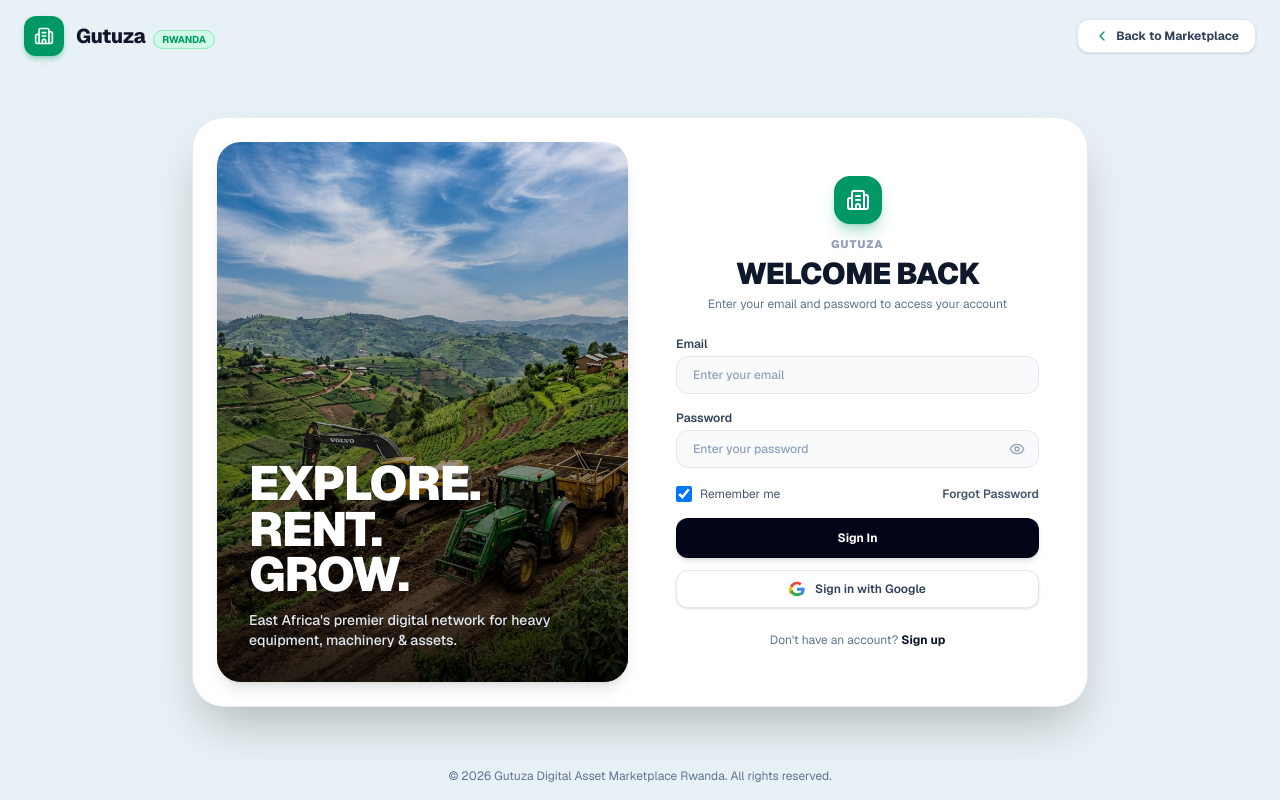
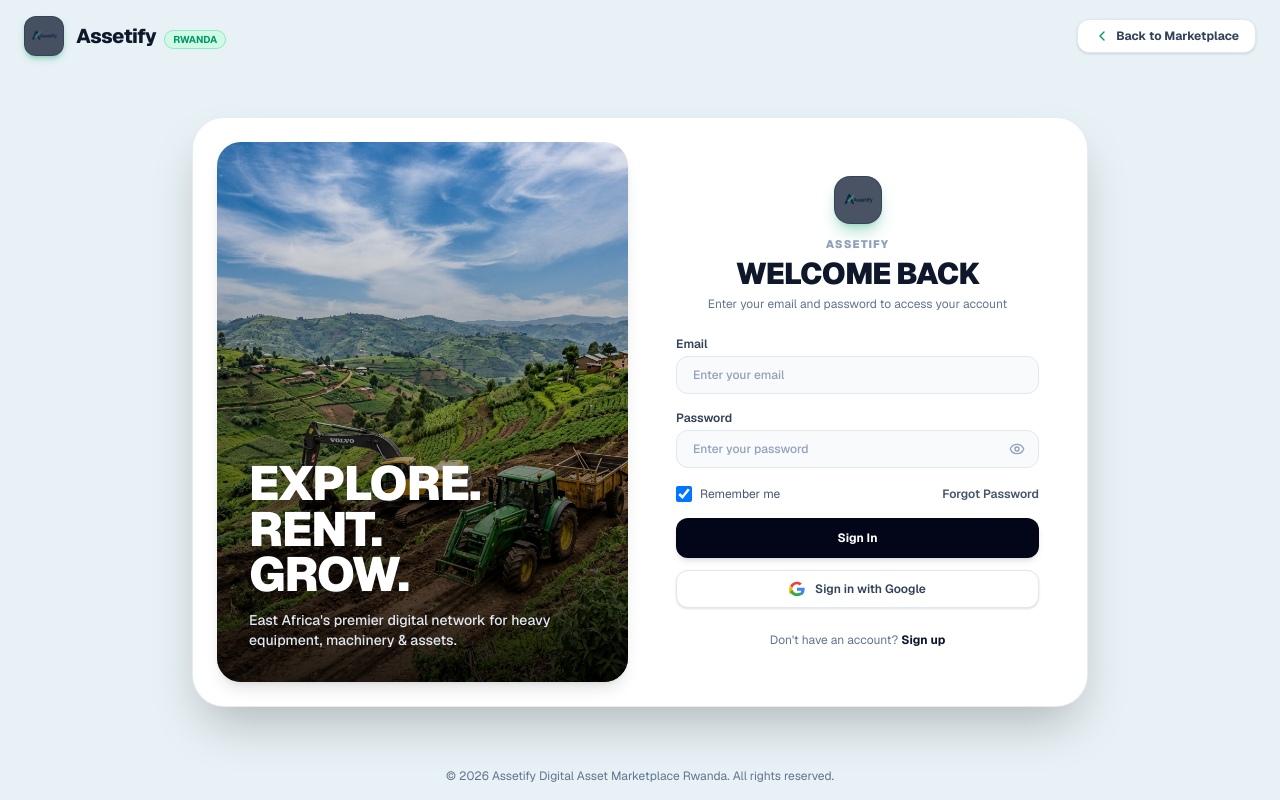
Before and after one commit to semanaparfait/Gutuza, a Next.js app: page /app/account in a window 1280 px wide. Built offline with nearby package versions, Linux system fonts and the light colour scheme.

Commit message:
feat: implement core UI components, authentication page, and asset discovery layout

```diff
--- a/app/app/account/page.tsx
+++ b/app/app/account/page.tsx
@@ -86,7 +86,7 @@
       setIsLoading(true);
       setTimeout(() => {
         setIsLoading(false);
-        setSuccessMsg('Account created successfully! Welcome to Gutuza.');
+        setSuccessMsg('Account created successfully! Welcome to Assetify.');
         setTimeout(() => {
           router.push('/');
         }, 1200);
@@ -111,11 +111,11 @@
       {/* Top Header */}
       <header className="px-6 py-4 flex items-center justify-between max-w-7xl mx-auto w-full z-10">
         <Link href="/" className="flex items-center gap-3 group">
-          <div className="w-10 h-10 rounded-xl bg-emerald-600 flex items-center justify-center text-white shadow-md shadow-emerald-600/30 group-hover:scale-105 transition-transform">
-            <Building2 className="w-5 h-5" />
+          <div className="w-10 h-10 rounded-xl overflow-hidden bg-slate-800/80 border border-slate-700/80 flex items-center justify-center p-1 shadow-md shadow-emerald-600/30 group-hover:scale-105 transition-transform">
+            <img src="/Logo.png" alt="Assetify Logo" className="w-full h-full object-contain" />
           </div>
           <div>
-            <span className="text-xl font-extrabold tracking-tight text-slate-900 dark:text-white">Gutuza</span>
+            <span className="text-xl font-extrabold tracking-tight text-slate-900 dark:text-white">Assetify</span>
             <span className="ml-2 text-[10px] font-bold text-emerald-600 dark:text-emerald-400 bg-emerald-100 dark:bg-emerald-950/80 px-2 py-0.5 rounded-full border border-emerald-500/30 uppercase">
               Rwanda
             </span>
@@ -140,7 +140,7 @@
             {/* Background Image */}
             <Image
               src="/gutuza_real_machinery_banner.png"
-              alt="Gutuza Heavy Equipment Marketplace Banner"
+              alt="Assetify Heavy Equipment Marketplace Banner"
               fill
               className="object-cover object-center"
               priority
@@ -165,11 +165,11 @@
           <div className="lg:col-span-6 flex flex-col justify-center px-4 sm:px-6 py-4">
             {/* Top Logo & Title */}
             <div className="flex flex-col items-center text-center mb-6">
-              <div className="w-12 h-12 rounded-2xl bg-emerald-600 flex items-center justify-center text-white shadow-lg shadow-emerald-600/30 mb-3">
-                <Building2 className="w-6 h-6" />
+              <div className="w-12 h-12 rounded-2xl overflow-hidden bg-slate-800/80 border border-slate-700/80 flex items-center justify-center p-1.5 shadow-lg shadow-emerald-600/30 mb-3">
+                <img src="/Logo.png" alt="Assetify Logo" className="w-full h-full object-contain" />
               </div>
               <span className="text-[11px] font-black tracking-widest text-slate-400 dark:text-slate-500 uppercase">
-                GUTUZA
+                ASSETIFY
               </span>
               <h2 className="text-2xl sm:text-3xl font-black text-slate-900 dark:text-white uppercase tracking-tight mt-1">
                 {isLoginMode ? 'WELCOME BACK' : 'CREATE ACCOUNT'}
@@ -333,7 +333,7 @@
               <button
                 type="button"
                 onClick={() => {
-                  setEmailOrPhone('user.google@gutuza.rw');
+                  setEmailOrPhone('user.google@assetify.com');
                   setPassword('googlepass123');
                 }}
                 className="w-full flex items-center justify-center gap-2.5 py-2.5 px-4 bg-white dark:bg-slate-900 hover:bg-slate-50 dark:hover:bg-slate-850 border border-slate-200 dark:border-slate-800 rounded-xl text-xs font-semibold text-slate-700 dark:text-slate-200 shadow-sm transition-colors"
@@ -439,7 +439,7 @@
 
       {/* Footer */}
       <footer className="px-6 py-4 text-center text-xs text-slate-500 dark:text-slate-500">
-        &copy; {new Date().getFullYear()} Gutuza Digital Asset Marketplace Rwanda. All rights reserved.
+        &copy; {new Date().getFullYear()} Assetify Digital Asset Marketplace Rwanda. All rights reserved.
       </footer>
     </div>
   );
--- a/app/components/AdminDashboard.tsx
+++ b/app/components/AdminDashboard.tsx
@@ -46,10 +46,12 @@
       {/* Admin Header */}
       <div className="p-6 bg-[#111a18] text-white rounded-3xl border border-slate-800 flex items-center justify-between">
         <div>
-          <div className="flex items-center gap-2">
-            <ShieldCheck className="w-6 h-6 text-emerald-400" />
+          <div className="flex items-center gap-3">
+            <div className="w-8 h-8 rounded-lg overflow-hidden bg-slate-800 border border-slate-700 flex items-center justify-center p-0.5">
+              <img src="/Logo.png" alt="Assetify Logo" className="w-full h-full object-contain" />
+            </div>
             <h1 className="text-2xl font-black">
-              Gutuza Governance & Admin Console
+              Assetify Governance & Admin Console
             </h1>
           </div>
           <p className="text-xs text-slate-400 mt-1">
--- a/app/components/BookingModal.tsx
+++ b/app/components/BookingModal.tsx
@@ -38,7 +38,7 @@
   const basePrice = asset.price * days;
   const operatorFee = includeOperator ? 40 * days : 0;
   const insuranceFee = includeInsurance ? 25 * days : 0;
-  const serviceFee = Math.round(basePrice * 0.05); // 5% Gutuza platform fee
+  const serviceFee = Math.round(basePrice * 0.05); // 5% Assetify platform fee
   const totalPrice = basePrice + operatorFee + insuranceFee + serviceFee;
 
   const handleConfirm = (e: React.FormEvent) => {
@@ -140,7 +140,7 @@
                 <div className="flex items-center gap-2.5">
                   <ShieldCheck className="w-4 h-4 text-emerald-500" />
                   <div>
-                    <div className="text-xs font-semibold text-slate-900 dark:text-white">Gutuza Damage Insurance</div>
+                    <div className="text-xs font-semibold text-slate-900 dark:text-white">Assetify Damage Insurance</div>
                     <div className="text-[10px] text-slate-400">Covers equipment damage & third-party liability</div>
                   </div>
                 </div>
@@ -247,7 +247,7 @@
                 Booking Request Sent Successfully!
               </h3>
               <p className="text-xs text-slate-500 max-w-sm mx-auto">
-                Booking ref <strong>#GUTUZA-{Math.floor(100000 + Math.random() * 900000)}</strong>. Owner {asset.owner.name} has been notified and funds are securely held in Gutuza Escrow.
+                Booking ref <strong>#ASSETIFY-{Math.floor(100000 + Math.random() * 900000)}</strong>. Owner {asset.owner.name} has been notified and funds are securely held in Assetify Escrow.
               </p>
             </div>
 
--- a/app/components/ChatDrawer.tsx
+++ b/app/components/ChatDrawer.tsx
@@ -49,7 +49,7 @@
         {
           id: Date.now() + 1,
           sender: targetOwner || 'Jean-Paul Habimana',
-          text: `Got it! I can deliver the equipment directly to your site with a certified operator. Feel free to place the booking request on Gutuza to lock in the dates.`,
+          text: `Got it! I can deliver the equipment directly to your site with a certified operator. Feel free to place the booking request on Assetify to lock in the dates.`,
           time: '10:17 AM',
           isMe: false
         }
--- a/app/components/Hero.tsx
+++ b/app/components/Hero.tsx
@@ -56,17 +56,17 @@
 
   return (
     // Primary #111a18 Hero Section
-    <div className="relative overflow-hidden bg-[#111a18] text-white pt-12 pb-16 border-b border-emerald-950/80">
+    <div className="relative overflow-hidden  text-white pt-12 pb-16 border-b border-emerald-950/80">
 
       {/* Background Accent Glow */}
-      <div className="absolute top-0 left-1/2 -translate-x-1/2 w-full max-w-7xl h-96 bg-[radial-gradient(circle_at_50%_0%,rgba(16,185,129,0.15),transparent_70%)] pointer-events-none" />
+      {/* <div className="absolute top-0 left-1/2 -translate-x-1/2 w-full max-w-7xl h-96 bg-[radial-gradient(circle_at_50%_0%,rgba(16,185,129,0.15),transparent_70%)] pointer-events-none" /> */}
 
       <div className="max-w-7xl mx-auto px-4 sm:px-6 lg:px-8 relative z-10">
 
 
         {/* Headline & Text */}
         <div className="text-center max-w-4xl mx-auto space-y-4">
-          <h1 className="text-4xl sm:text-5xl lg:text-6xl font-black tracking-tight text-white leading-tight">
+          <h1 className="hidden text-4xl sm:text-5xl lg:text-6xl font-black tracking-tight text-white leading-tight">
             Unlock & Monetize <br />
             <span className="text-emerald-400">
               Every Asset Around You
--- a/app/components/Navbar.tsx
+++ b/app/components/Navbar.tsx
@@ -51,14 +51,13 @@
               onClick={() => setActiveView("marketplace")}
               className="flex items-center gap-3 group text-left"
             >
-              {/* 10% CTA / Highlight Accent (Emerald #059669) */}
-              <div className="w-11 h-11 rounded-xl bg-emerald-600 flex items-center justify-center text-white shadow-md shadow-emerald-600/30 group-hover:scale-105 transition-transform">
-                <Building2 className="w-6 h-6" />
+              <div className="w-11 h-11 rounded-xl overflow-hidden bg-slate-800/80 border border-slate-700/80 flex items-center justify-center p-1 shadow-md shadow-emerald-600/20 group-hover:scale-105 transition-transform">
+                <img src="/Logo.png" alt="Assetify Logo" className="w-full h-full object-contain" />
               </div>
               <div>
                 <div className="flex items-center gap-2">
                   <span className="text-2xl font-extrabold tracking-tight text-white">
-                    Gutuza
+                    Assetify
                   </span>
                   <span className="px-2.5 py-0.5 text-[10px] font-bold tracking-wider text-emerald-400 bg-emerald-950/80 rounded-full border border-emerald-500/30 uppercase">
                     Rwanda
--- a/app/layout.tsx
+++ b/app/layout.tsx
@@ -13,9 +13,9 @@
 });
 
 export const metadata: Metadata = {
-  title: "Gutuza | Digital Asset Marketplace",
+  title: "Assetify | Digital Asset Marketplace",
   description: "Connect asset owners with buyers, renters, and service seekers across Africa. Showcase, sell, rent, or offer underutilized heavy equipment, vehicles, land, and tools.",
-  keywords: ["asset marketplace", "equipment rental", "Gutuza", "Africa digital marketplace", "machinery rental", "vehicle rental"],
+  keywords: ["asset marketplace", "equipment rental", "Assetify", "Africa digital marketplace", "machinery rental", "vehicle rental"],
 };
 
 export default function RootLayout({
--- a/app/page.tsx
+++ b/app/page.tsx
@@ -42,7 +42,7 @@
   const [maxPrice, setMaxPrice] = React.useState<number>(3000);
 
   // Modals & Drawers State
-  const [savedAssetIds, setSavedAssetIds] = React.useState<string[]>(['gutuza-001']);
+  const [savedAssetIds, setSavedAssetIds] = React.useState<string[]>(['assetify-001']);
   const [selectedAssetForDetail, setSelectedAssetForDetail] = React.useState<Asset | null>(null);
   const [selectedAssetForBooking, setSelectedAssetForBooking] = React.useState<Asset | null>(null);
   const [isListModalOpen, setIsListModalOpen] = React.useState<boolean>(false);
@@ -335,11 +335,11 @@
 
           <div className="grid grid-cols-1 md:grid-cols-4 gap-8">
             <div className="space-y-3">
-              <div className="flex items-center gap-2">
-                <div className="w-8 h-8 rounded-lg bg-emerald-600 flex items-center justify-center text-white font-bold">
-                  <Building2 className="w-5 h-5" />
+              <div className="flex items-center gap-2.5">
+                <div className="w-9 h-9 rounded-xl overflow-hidden bg-slate-800/80 border border-slate-700/80 flex items-center justify-center p-0.5 shadow-md">
+                  <img src="/Logo.png" alt="Assetify Logo" className="w-full h-full object-contain" />
                 </div>
-                <span className="text-xl font-black text-white">Gutuza</span>
+                <span className="text-xl font-black text-white">Assetify</span>
               </div>
               <p className="text-slate-400 leading-relaxed">
                 Empowering individuals, farmers, and business owners across Africa to monetize underutilized machinery, land, and tools.
@@ -359,7 +359,7 @@
             <div>
               <h4 className="text-white font-bold mb-3 uppercase tracking-wider text-[11px]">Platform Guarantees</h4>
               <ul className="space-y-2">
-                <li><a href="#" className="hover:text-emerald-400 transition-colors">Gutuza Bank Escrow Protection</a></li>
+                <li><a href="#" className="hover:text-emerald-400 transition-colors">Assetify Bank Escrow Protection</a></li>
                 <li><a href="#" className="hover:text-emerald-400 transition-colors">Verified Host KYC & Inspections</a></li>
                 <li><a href="#" className="hover:text-emerald-400 transition-colors">Comprehensive Asset Insurance</a></li>
                 <li><a href="#" className="hover:text-emerald-400 transition-colors">24/7 Field Operator Support</a></li>
@@ -379,14 +379,14 @@
                 </p>
                 <p className="flex items-center gap-2">
                   <Mail className="w-4 h-4 text-emerald-400" />
-                  support@gutuza.com
+                  support@assetify.com
                 </p>
               </div>
             </div>
           </div>
 
           <div className="pt-8 border-t border-slate-800 flex flex-col sm:flex-row justify-between items-center gap-4 text-[11px] text-slate-500">
-            <p>© {new Date().getFullYear()} Gutuza Digital Marketplace. All rights reserved.</p>
+            <p>© {new Date().getFullYear()} Assetify Digital Marketplace. All rights reserved.</p>
             <div className="flex gap-4">
               <a href="#" className="hover:text-slate-300">Privacy Policy</a>
               <a href="#" className="hover:text-slate-300">Terms of Service</a>
```
Also changed, not shown: app/components/ListAssetModal.tsx (+4 -4 lines), app/data/mockAssets.ts (+8 -8 lines), public/Logo.png (added).
